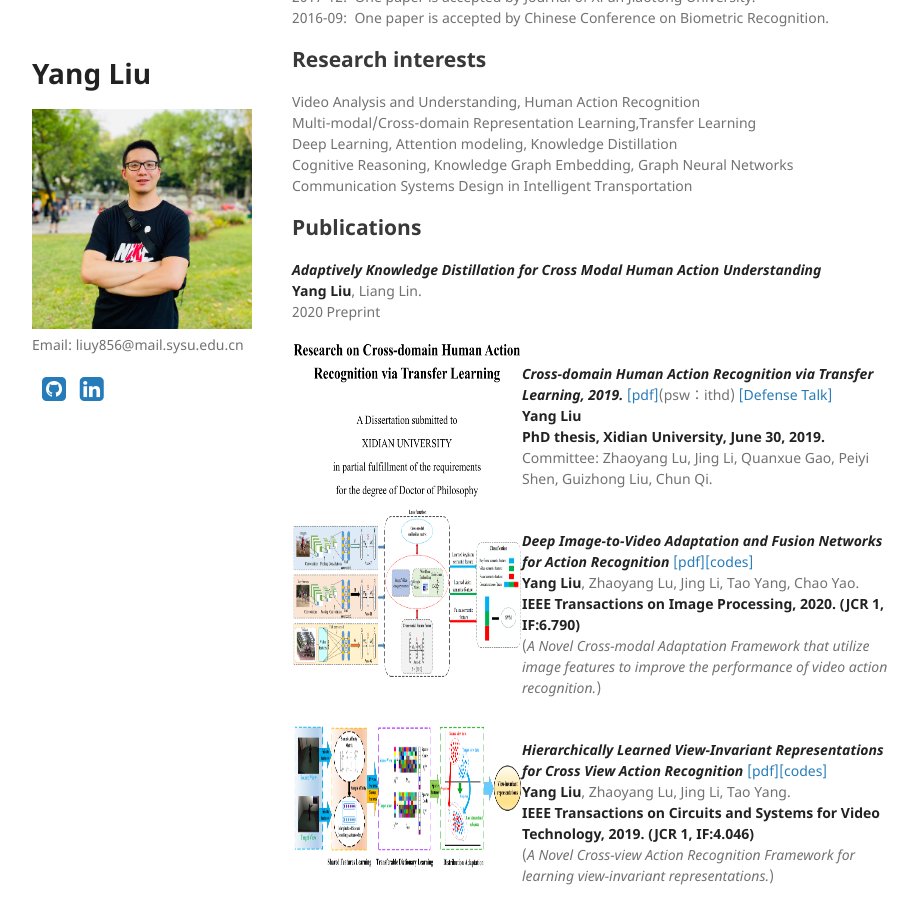
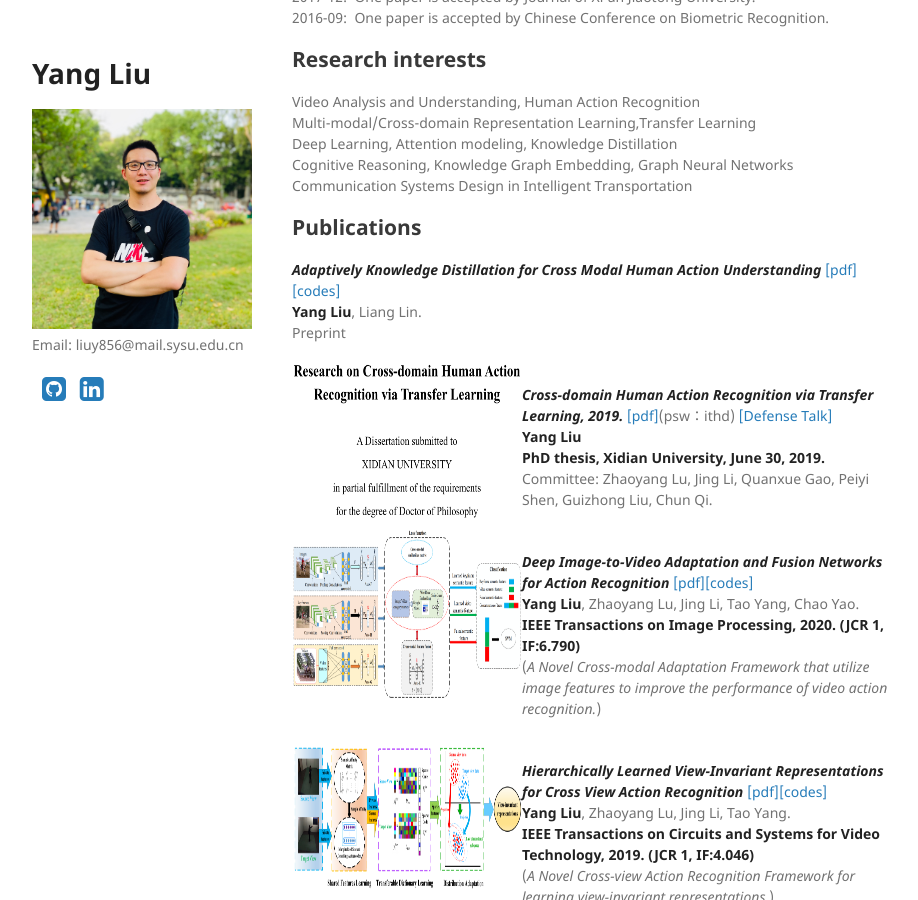
Before and after one commit to YangLiu9208/home, a Jekyll site: the page built from index.md, in a window 1280 px wide and 900 px high, scrolled down 787 px. Shown: the whole window, without its empty margins (178-1096 px from the left). Built offline with Jekyll 4.4.1, drawn with Linux system fonts in a browser that asks for light colours; a style sheet for code colours, icons or effects is not loaded.

Commit message:
Update index.md

```diff
--- a/index.md
+++ b/index.md
@@ -39,9 +39,9 @@ Communication Systems Design in Intelligent Transportation
 
 ## Publications
 
-***Adaptively Knowledge Distillation for Cross Modal Human Action Understanding***
+***Adaptively Knowledge Distillation for Cross Modal Human Action Understanding*** [[pdf]](https://yangliu9208.github.io/home/)[[codes]](https://yangliu9208.github.io/home/)
 **Yang Liu**, Liang Lin.
-2020 Preprint
+Preprint
 
 <div align="left">
           <a>
```
